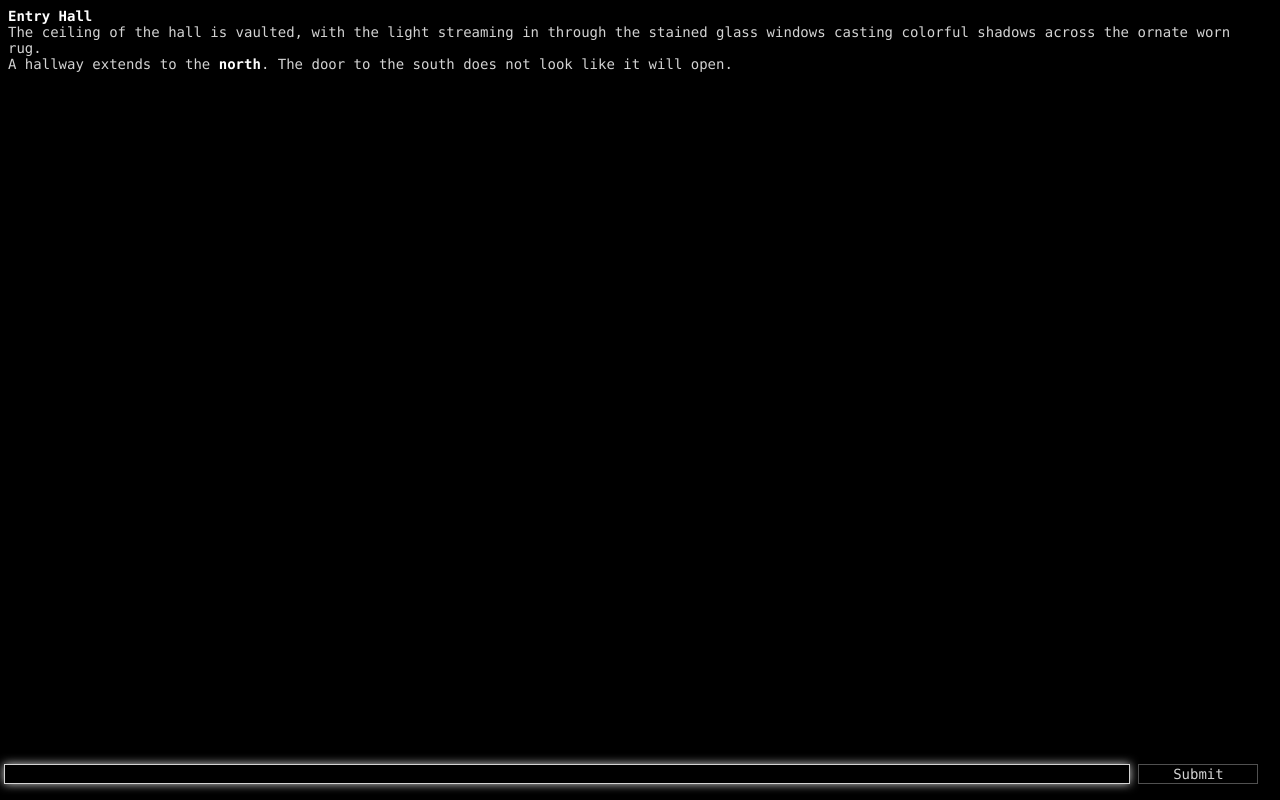
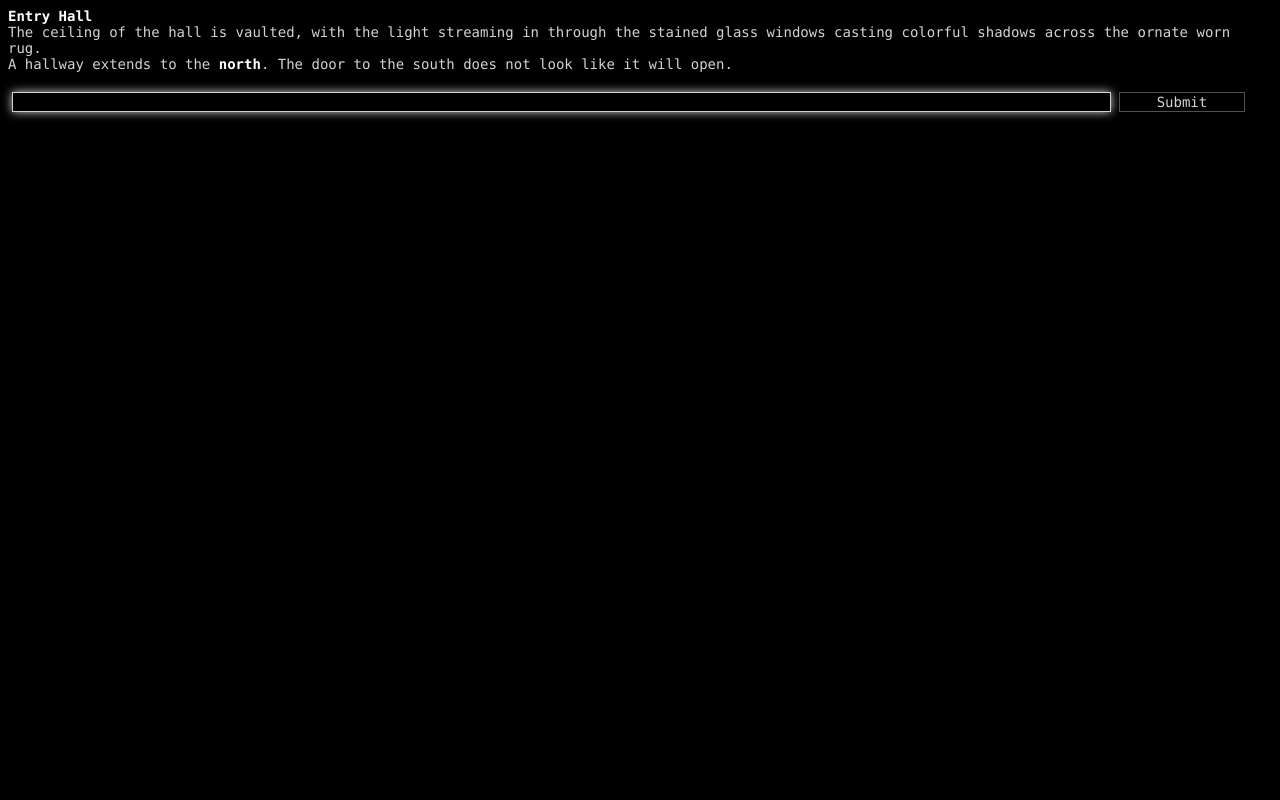
Before and after one commit to EyeOfMidas/text-adventure, a plain HTML site: page index.html in a window 1280 px wide. Drawn offline with Linux system fonts and the light colour scheme.

Commit message:
adjusting styling to make input text box more visible on start

```diff
--- a/main.css
+++ b/main.css
@@ -1,9 +1,3 @@
-html,body{
-	height: 100%;
-	margin: 0;
-	padding: 0;
-}
-
 body {
 	font-family: "Lucida Console", Monaco, monospace;
 	font-size: 14px;
@@ -24,17 +18,14 @@ strong {
 	color: white;
 }
 
-.hint{
-	display: inline;
-}
-.main-container {
-	display: flex;
-	flex-direction: column;
+#output {
+	max-height: calc(100vh - 50px);
+	overflow: auto;
+	overflow-x: hidden;
 }
 
-.output-container {
-	height: calc(100vh - 40px);
-	min-height: 60px;
+.input-container {
+	height: 30px;
 }
 
 .input-container {
@@ -44,9 +35,9 @@ strong {
 }
 
 .input-container input[type="text"] {
-	width: calc(100vw - 160px);
-	min-width: 200px;
 	transition: 0.5s;
+	max-width: calc(100% - 90px);
+	width: 87%;
 }
 
 .input-container input[type="text"]:focus {
@@ -57,7 +48,8 @@ strong {
 }
 
 .input-container input[type="submit"] {
-	width: 120px;
+	min-width: 70px;
+	width: 10%;
 	transition: 0.5s;
 }
 
@@ -73,10 +65,3 @@ strong {
 .line {
 	display: block;
 }
-
-#output {
-	height: 100%;
-	overflow: auto;
-	overflow-x: hidden;
-	padding: 8px;
-}
```
